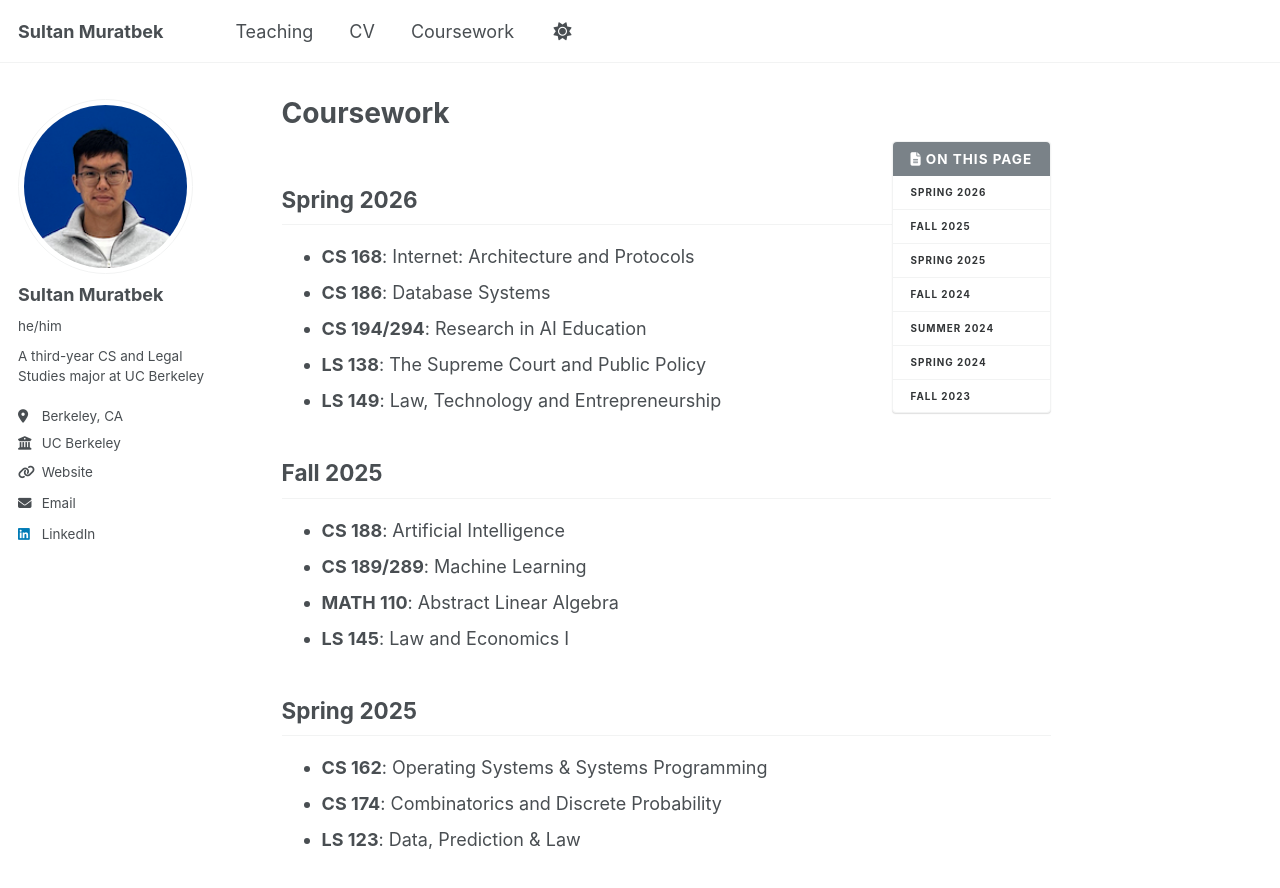
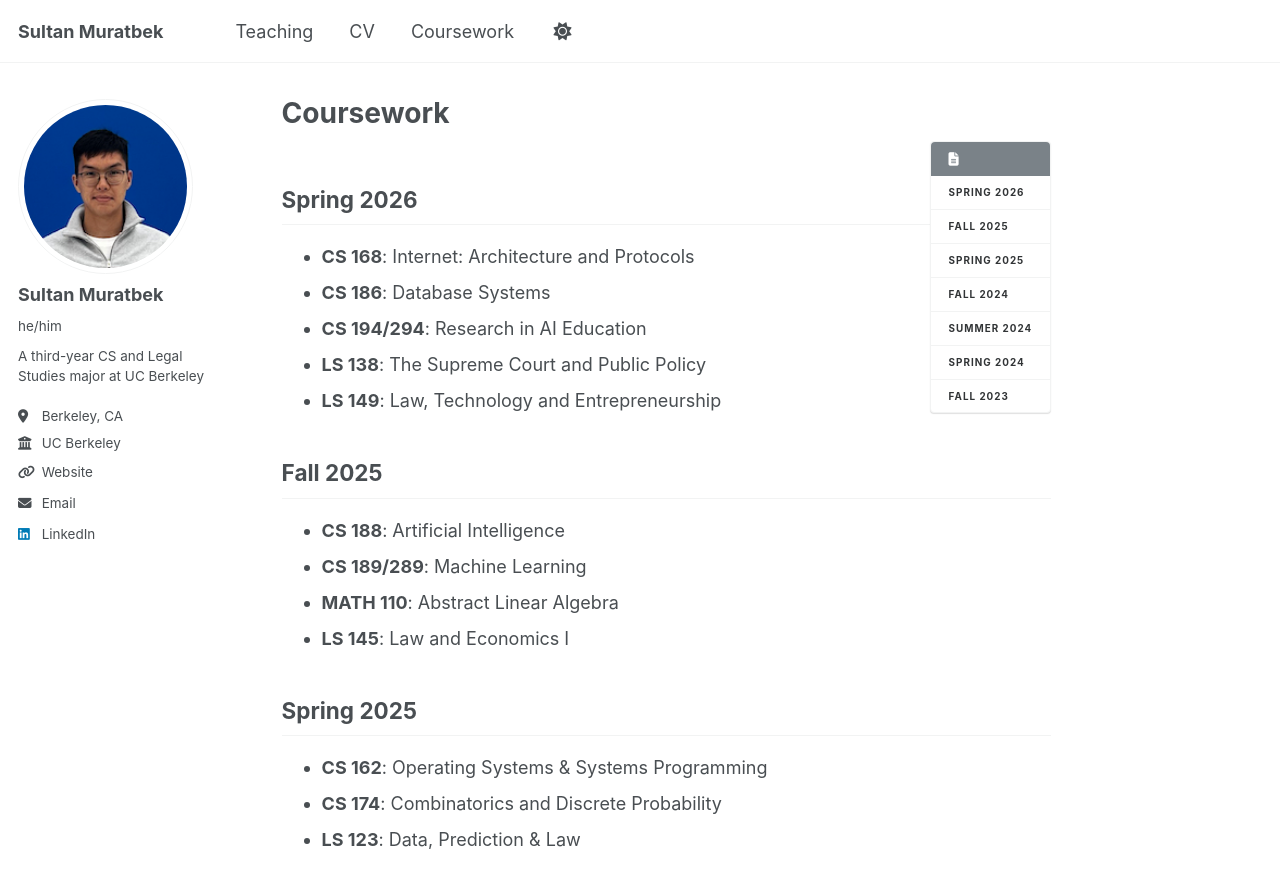
Before and after one commit to sultan-muratbek/sultan-muratbek.github.io, a Jekyll site: the page built from _pages/markdown.md, in a window 1280 px wide and 900 px high. Shown: the top 888 px of the window. Built offline with Jekyll 4.4.1, drawn with Linux system fonts in a browser that asks for light colours; a script that is not in the unit is left out.

Commit message:
Update ui-text.yml

```diff
--- a/_data/ui-text.yml
+++ b/_data/ui-text.yml
@@ -8,7 +8,7 @@ en: &DEFAULT_EN
   pagination_next            : "Next"
   breadcrumb_home_label      : "Home"
   breadcrumb_separator       : "/"
-  toc_label                  : "On This Page"
+  # toc_label                  : "On This Page"
   ext_link_label             : "Direct Link"
   less_than                  : "less than"
   minute_read                : "minute read"
```
